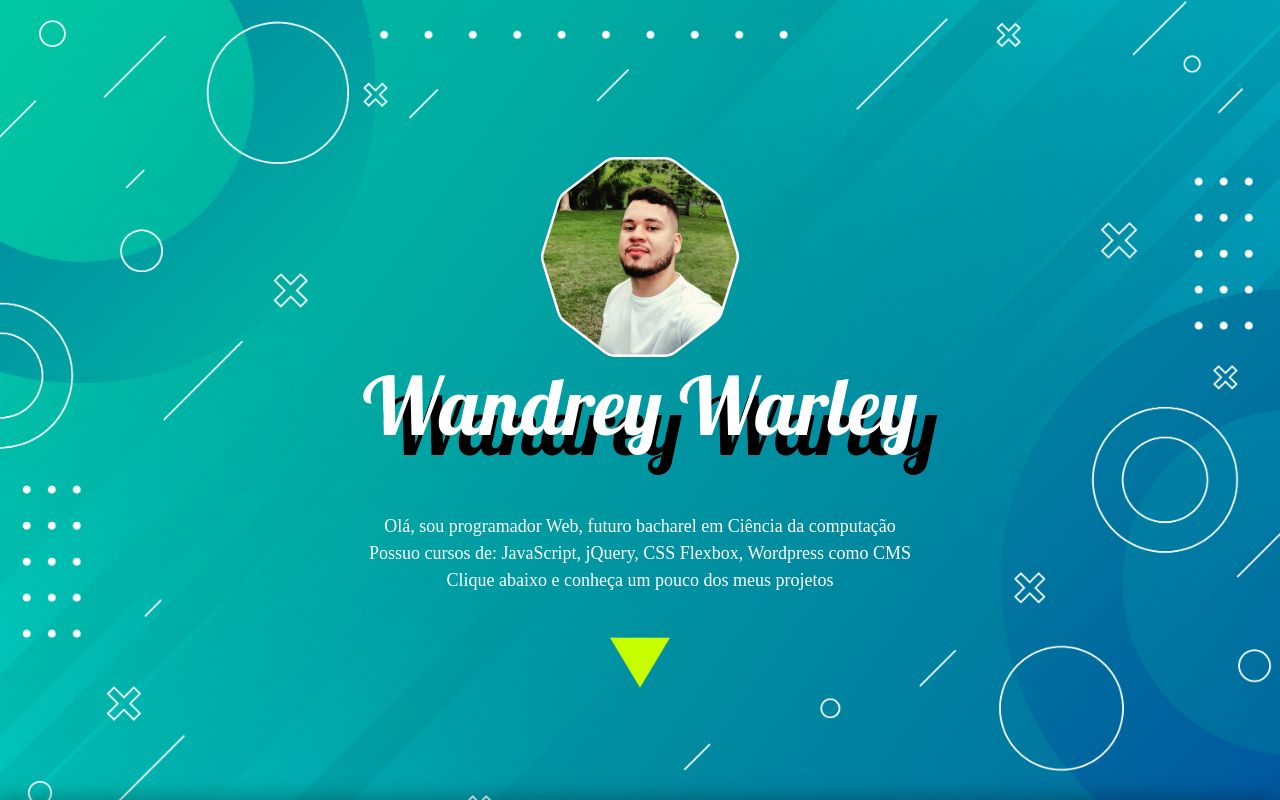
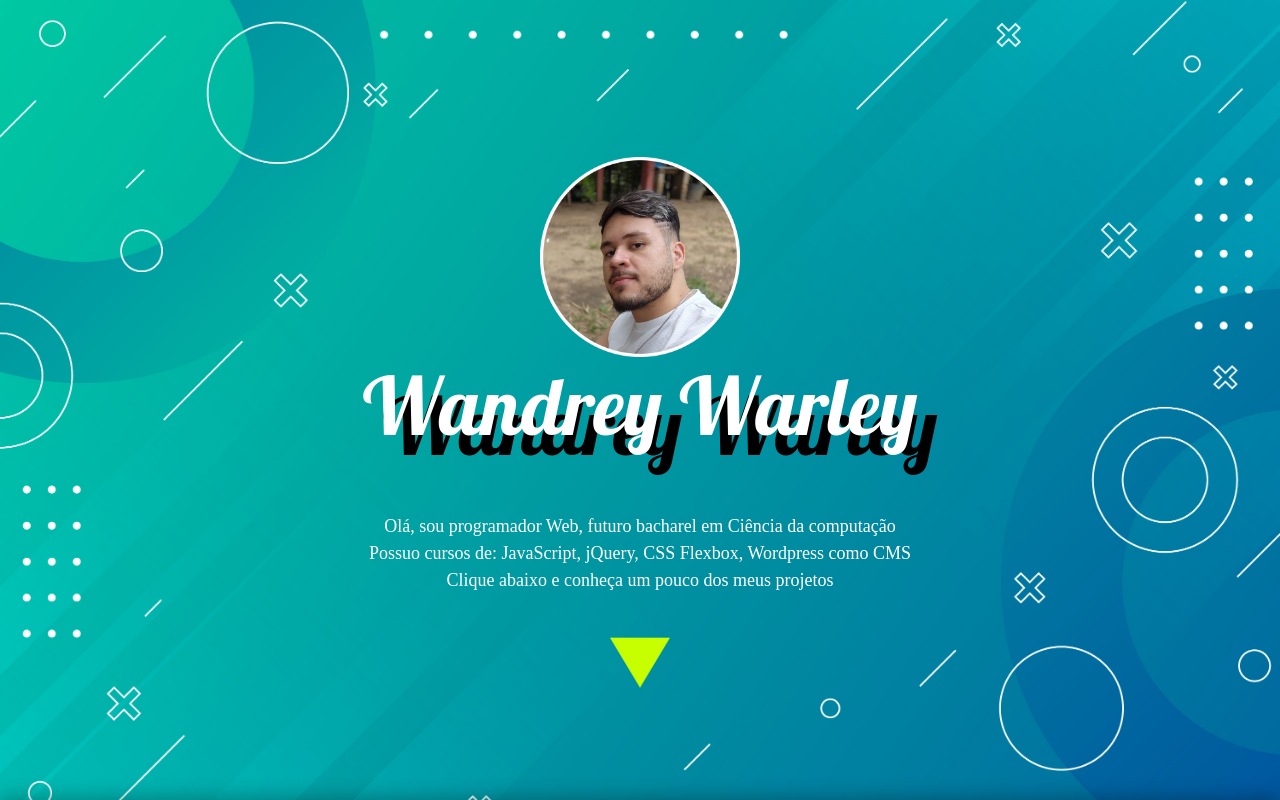
Before and after one commit to Wandrey-Warley/Wandrey-Warley, a plain HTML site: page index.html in a window 1280 px wide. Shown: the top 800 px of the page. Drawn offline with Linux system fonts and the light colour scheme.

Commit message:
atualizar foto

```diff
--- a/index.html
+++ b/index.html
@@ -41,7 +41,7 @@
     <header>
       <div class="header titulo d-flex justify-content-center ">
         <!-- Foto de perfil mostrada no topo do site -->
-        <img src="./src/img/Logo/Perfil–white.png" class="perfil" alt="Imagem de perfil">
+        <img src="./src/img/Logo/Perfil-circulo.png" class="perfil" alt="Imagem de perfil">
         <!-- Nome principal do portfolio -->
         <h1 class="align-self-center display-1" id="tittle">Wandrey Warley</h1>
         <!-- Pequena apresentacao profissional -->
```
Also changed, not shown: src/img/Logo/Perfil-circulo.png (added).
